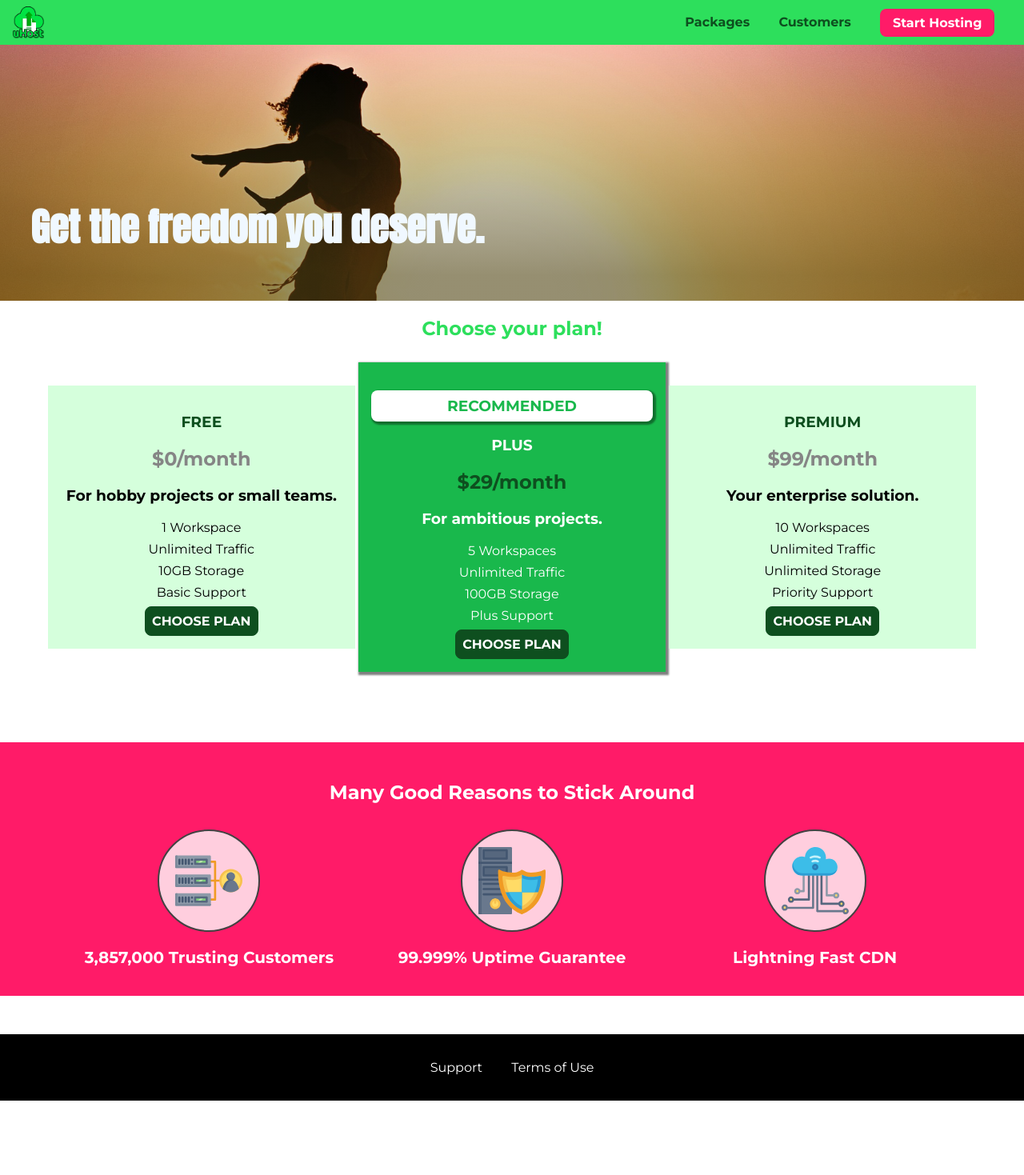
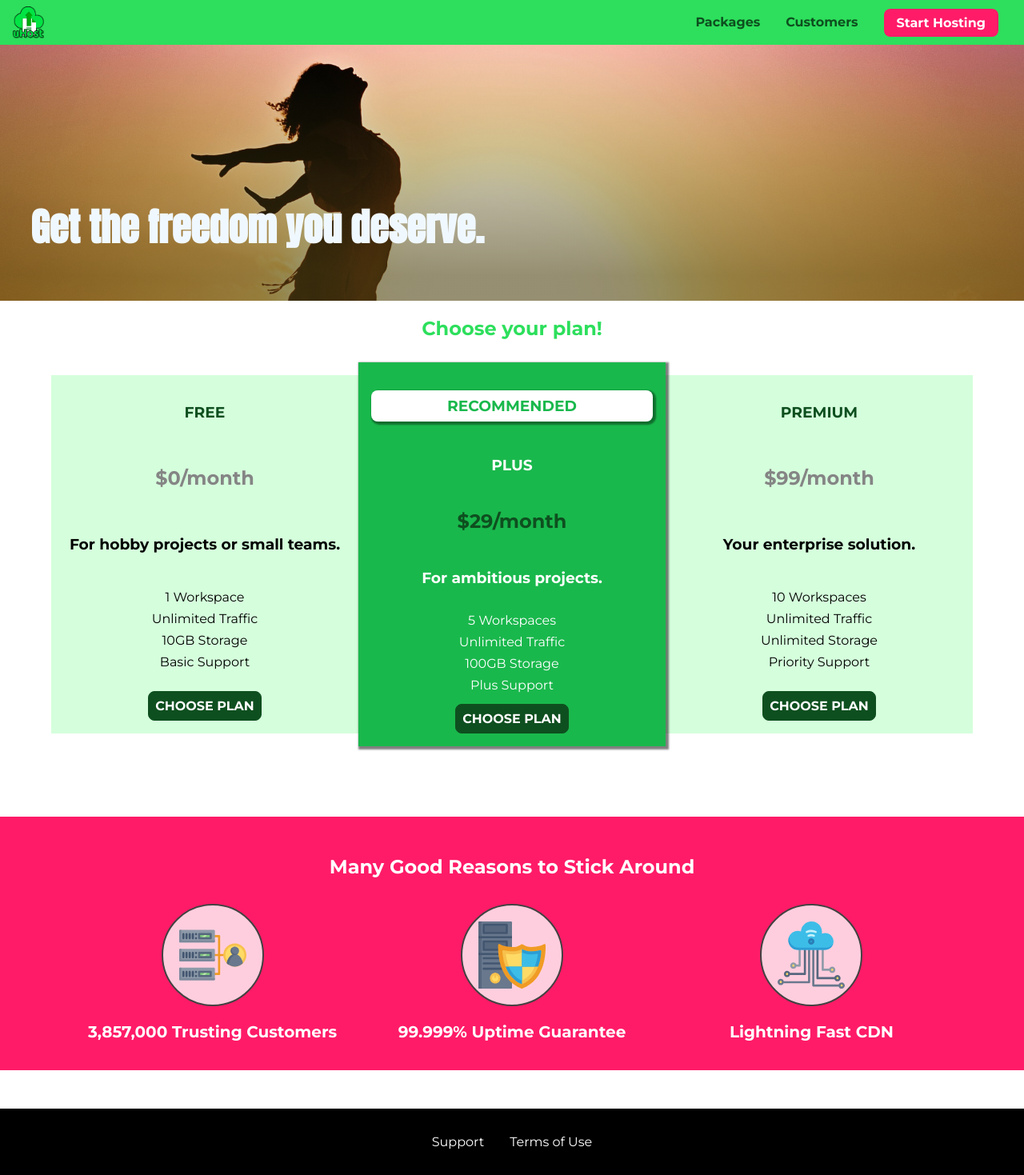
Before and after one commit to Alexlamafia2/uHost-app, a plain HTML site: page index.html in a window 1280 px wide. Shown: the whole page at 80% size. Before the commit the page ends 1376 px from the top, so only its background shows below. Drawn offline with Linux system fonts and the light colour scheme.

Commit message:
Flexbox Update

```diff
--- a/main.css
+++ b/main.css
@@ -219,25 +219,34 @@ button:active {
 
   .plan__list {
     width: 100%;
-    text-align: center;
+    display: flex;
+    justify-content: center;
+    align-items: center;
   }
 
   .plan {
-    display: inline-block;
     width: 30%;
-    vertical-align: middle;
     min-width: 13.5rem;
     max-width: 25rem;
+    display: flex;
+    flex-direction: column;
+    justify-content: space-between;
+    height: 28rem;
   }
 
   .plan--highlighted {
     box-shadow: 2px 2px 2px 2px rgba(0, 0, 0, 0.5);
+    height: 30rem;
+    z-index: 50;
   }
 
   .key-feature {
-    display: inline-block;
     width: 30%;
-    vertical-align: top;
     max-width: 25rem;
   }
+
+  .key-feature__list {
+    display: flex;
+    justify-content: center;
+  }
 }
--- a/shared.css
+++ b/shared.css
@@ -34,12 +34,10 @@ main {
   width: 100%;
   top: 0;
   left: 0;
-  z-index: 2;
-}
-
-.main-header > div {
-  display: inline-block;
-  vertical-align: middle;
+  z-index: 60;
+  display: flex;
+  align-items: center;
+  justify-content: space-between;
 }
 
 .toggle-button {
@@ -65,17 +63,15 @@ main {
 }
 
 .main-header__brand {
-  vertical-align: middle;
   color: #0e4f1f;
   text-decoration: none;
   font-weight: bold;
   font-size: 22px;
-  height: 2.5rem;
-  display: inline-block;
 }
 
 .main-header__brand img {
-  height: 100%;
+  height: 2.5rem;
+  vertical-align: middle;
 }
 
 .main-nav {
@@ -86,10 +82,11 @@ main {
   margin: 0;
   padding: 0;
   list-style: none;
+  display: flex;
+  justify-content: center;
 }
 
 .main-nav__item {
-  display: inline-block;
   margin: auto 1rem;
 }
 
@@ -133,12 +130,13 @@ main {
   list-style: none;
   padding: 0;
   margin: 0;
-  text-align: center;
+  display: flex;
+  flex-direction: column;
+  align-items: center;
 }
 
 .main-footer__link {
-  display: block;
-  margin: 1rem 0;
+  margin: 0.5rem 0;
 }
 
 .main-footer__link a {
@@ -166,9 +164,13 @@ main {
   width: 90%;
   height: 100%;
   list-style: none;
-  margin: 10% auto;
+  margin: 0 auto;
   padding: 0;
   text-align: center;
+  display: flex;
+  flex-direction: column;
+  justify-content: center;
+  align-items: center;
 }
 
 .mobile-nav__item {
@@ -213,14 +215,15 @@ button:active {
   }
 
   .main-nav {
-    display: inline-block;
-    text-align: right;
-    width: calc(100% - 48px);
-    vertical-align: middle;
+    display: flex;
   }
 
   .main-footer__link {
-    display: inline-block;
     margin: 0 1rem;
   }
+
+  .main-footer__links {
+    flex-direction: row;
+    justify-content: center;
+  }
 }
```
Also changed, not shown: customers/customers.css (+3 -4 lines).
